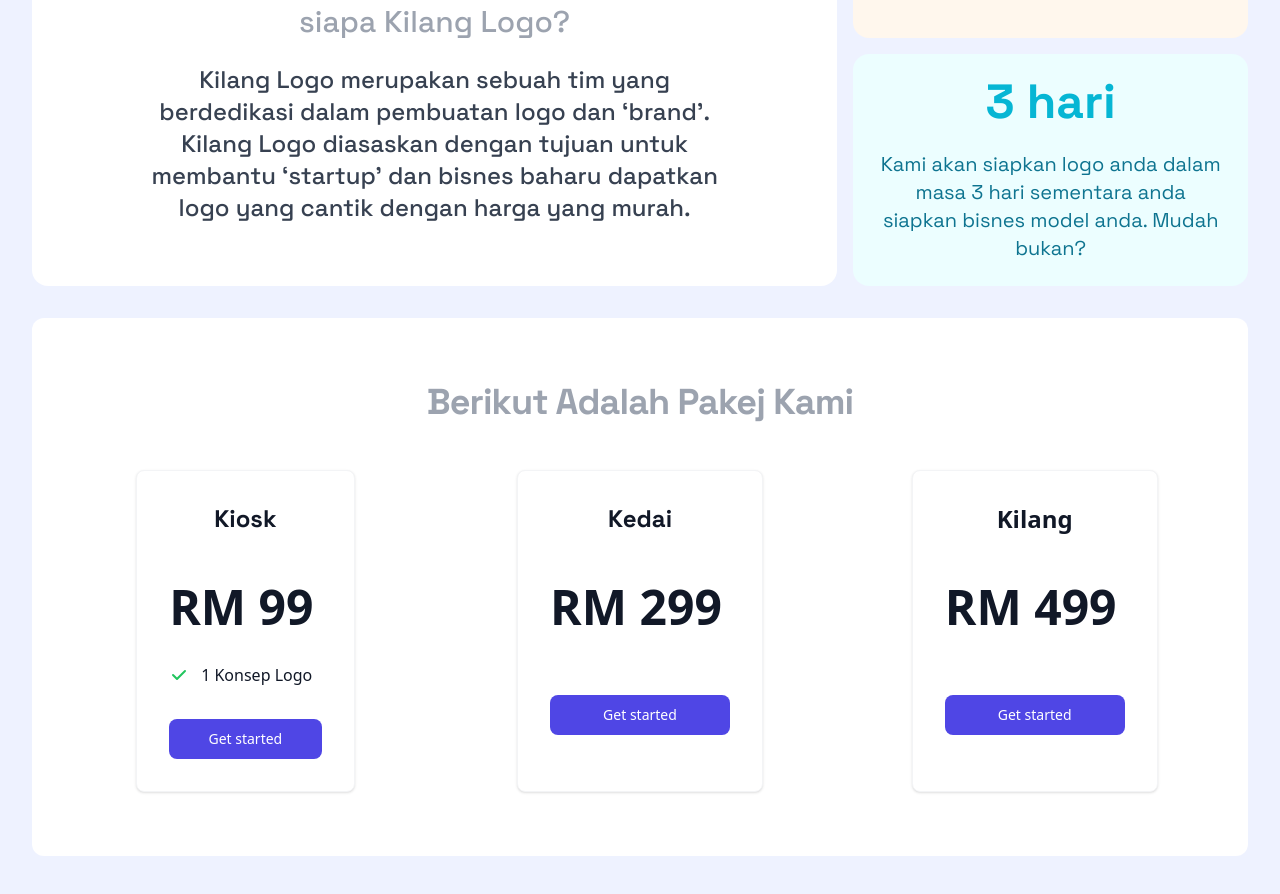
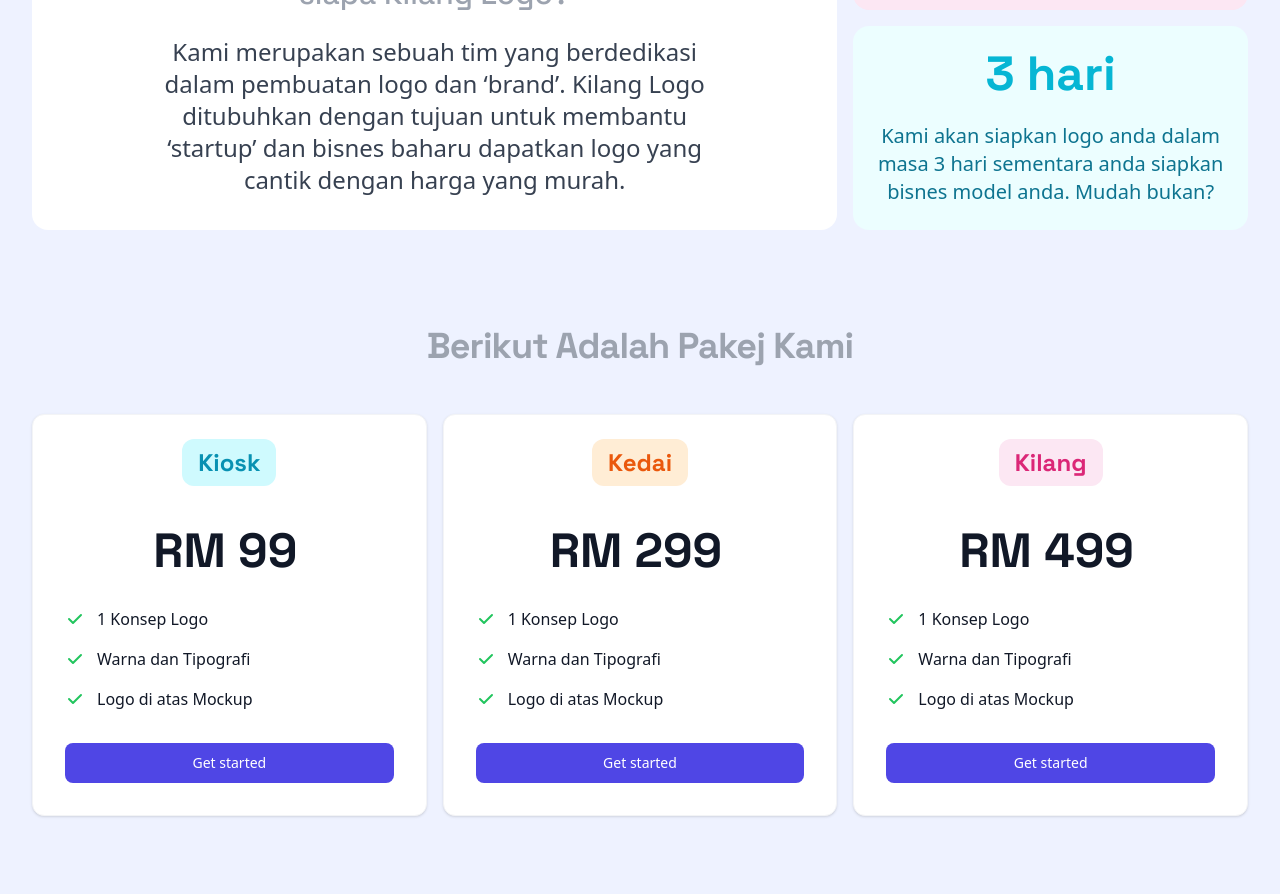
Before and after one commit to uzzairwebstudio/logomurah, a React (Vite) app: page / in a window 1280 px wide. Shown: the part 720-1614 px from the top of the page. Built offline with nearby package versions, Linux system fonts and the light colour scheme; a web font is replaced by a local one.

Commit message:
pricing item

```diff
--- /dev/null
+++ b/src/components/PricingBody.jsx
@@ -0,0 +1,11 @@
+function PricingBody(props) {
+
+    return (
+
+        <div className="flex flex-col p-6 max-w-lg text-center text-gray-900 bg-white rounded-xl border border-gray-100 shadow dark:border-gray-600 xl:p-8 dark:bg-gray-800 dark:text-white">
+            {props.children}
+        </div>
+    )
+}
+
+export default PricingBody
--- a/src/components/PricingItem.jsx
+++ b/src/components/PricingItem.jsx
@@ -2,7 +2,7 @@ function PricingItem(props) {
 
     return (
         <li className="flex items-center space-x-3">
-            <svg className="flex-shrink-0 w-5 h-5 text-green-500 dark:text-green-400" fill="currentColor" viewBox="0 0 20 20" xmlns="http://www.w3.org/2000/svg"><path fill-rule="evenodd" d="M16.707 5.293a1 1 0 010 1.414l-8 8a1 1 0 01-1.414 0l-4-4a1 1 0 011.414-1.414L8 12.586l7.293-7.293a1 1 0 011.414 0z" clip-rule="evenodd"></path></svg>
+            <svg className="flex-shrink-0 w-5 h-5 text-green-500 dark:text-green-400" fill="currentColor" viewBox="0 0 20 20" xmlns="http://www.w3.org/2000/svg"><path fillRule="evenodd" d="M16.707 5.293a1 1 0 010 1.414l-8 8a1 1 0 01-1.414 0l-4-4a1 1 0 011.414-1.414L8 12.586l7.293-7.293a1 1 0 011.414 0z" clipRule="evenodd"></path></svg>
             <span>{props.item}</span>
         </li>
     )
--- /dev/null
+++ b/src/components/PricingPackageName.jsx
@@ -0,0 +1,13 @@
+function PricingPackageName(props) {
+
+    return (
+        <h3 className="mb-4 text-2xl font-semibold font-heading">
+            <span className={`px-4 py-2 rounded-xl ${props.classes}`}>
+                {props.name}
+            </span>
+        </h3>
+    )
+
+}
+
+export default PricingPackageName
--- /dev/null
+++ b/src/components/PricingRate.jsx
@@ -0,0 +1,8 @@
+function PricingRate(props) {
+
+    return (<div className="flex justify-center items-baseline my-8">
+        <span className="mr-2 text-5xl font-extrabold font-heading">{props.rate}</span>
+    </div>)
+}
+
+export default PricingRate
--- a/src/includes/About.jsx
+++ b/src/includes/About.jsx
@@ -6,21 +6,21 @@ function About() {
             <div className="col-span-2 rounded-2xl p-8 bg-white flex flex-col items-center justify-center space-y-6">
                 <img src="../../public/img/fisting.png" className="w-28" alt="" />
                 <p className="font-heading text-gray-400 font-medium text-3xl">siapa Kilang Logo?</p>
-                <p className="font-heading text-2xl font-medium text-gray-700 max-w-xl">
-                    Kilang Logo merupakan sebuah tim yang berdedikasi dalam pembuatan logo dan ‘brand’. Kilang Logo diasaskan dengan tujuan untuk membantu ‘startup’ dan bisnes baharu dapatkan logo yang cantik dengan harga yang murah.
+                <p className=" text-2xl font-medium text-gray-700 max-w-xl">
+                    Kami merupakan sebuah tim yang berdedikasi dalam pembuatan logo dan ‘brand’. Kilang Logo ditubuhkan dengan tujuan untuk membantu ‘startup’ dan bisnes baharu dapatkan logo yang cantik dengan harga yang murah.
                 </p>
 
             </div>
-            <div class="col-span-1 grid grid-rows-2 grid-flow-col gap-4">
-                <div className="rounded-2xl p-6 bg-orange-50 flex flex-col items-center justify-center space-y-6">
-                    <p className="font-heading text-orange-500 font-semibold text-5xl">RM 99</p>
-                    <p className="font-heading text-xl font-base text-orange-700 ">
-                        Servis kami bermula dari serendah RM 99.00 sahaja. Sesuai untuk 'startup' dan bisnes baharu.
+            <div className="col-span-1 grid grid-rows-2 grid-flow-col gap-4">
+                <div className="rounded-2xl p-6 bg-pink-100 flex flex-col items-center justify-center space-y-6">
+                    <p className="font-heading text-pink-500 font-semibold text-5xl">RM 99</p>
+                    <p className=" text-xl font-base text-pink-700 ">
+                        Servis kami bermula dari serendah RM 99.00 sahaja. Sesuai untuk ‘startup’ dan bisnes baharu.
                     </p>
                 </div>
                 <div className="rounded-2xl p-6 bg-cyan-50 flex flex-col items-center justify-center space-y-6">
                     <p className="font-heading text-cyan-500 font-semibold text-5xl">3 hari</p>
-                    <p className="font-heading text-xl font-base text-cyan-700 ">
+                    <p className=" text-xl font-base text-cyan-700 ">
                         Kami akan siapkan logo anda dalam masa 3 hari sementara anda siapkan bisnes model anda. Mudah bukan?
                     </p>
                 </div>
--- a/src/includes/Pricing.jsx
+++ b/src/includes/Pricing.jsx
@@ -1,43 +1,47 @@
+import PricingBody from "../components/PricingBody"
 import PricingItem from "../components/PricingItem"
+import PricingPackageName from "../components/PricingPackageName"
+import PricingRate from "../components/PricingRate"
 
 function Pricing() {
 
     return (
-        <section className="bg-white dark:bg-gray-900 my-8 rounded-xl">
-            <div className="py-8 px-4 mx-auto max-w-7xl lg:py-16 lg:px-6">
+        <section className="my-8 rounded-xl">
+            <div className="py-8 max-w-7xl lg:py-16">
                 <div className="mx-auto text-center mb-8 lg:mb-12">
                     <h2 className="mb-4 font-heading text-4xl tracking-tight font-extrabold text-gray-400 dark:text-white">Berikut Adalah Pakej Kami</h2>
                 </div>
                 <div className="space-y-8 lg:grid lg:grid-cols-3 sm:gap-4 lg:space-y-0">
-                    <div className="flex flex-col p-6 mx-auto max-w-lg text-center text-gray-900 bg-white rounded-lg border border-gray-100 shadow dark:border-gray-600 xl:p-8 dark:bg-gray-800 dark:text-white">
-                        <h3 className="mb-4 text-2xl font-semibold font-heading">Kiosk</h3>
-                        <div className="flex justify-center items-baseline my-8">
-                            <span className="mr-2 text-5xl font-extrabold">RM 99</span>
-                        </div>
+                    <PricingBody>
+                        <PricingPackageName name="Kiosk" classes="bg-cyan-100 text-cyan-600" />
+                        <PricingRate rate="RM 99" />
                         <ul role="list" className="mb-8 space-y-4 text-left">
                             <PricingItem item="1 Konsep Logo" />
+                            <PricingItem item="Warna dan Tipografi" />
+                            <PricingItem item="Logo di atas Mockup" />
                         </ul>
                         <a href="#" className="text-white bg-indigo-600 hover:bg-indigo-700 focus:ring-4 focus:ring-indigo-200 font-medium rounded-lg text-sm px-5 py-2.5 text-center dark:text-white  dark:focus:ring-indigo-900">Get started</a>
-                    </div>
-                    <div className="flex flex-col p-6 mx-auto max-w-lg text-center text-gray-900 bg-white rounded-lg border border-gray-100 shadow dark:border-gray-600 xl:p-8 dark:bg-gray-800 dark:text-white">
-                        <h3 className="mb-4 text-2xl font-semibold font-heading">Kedai</h3>
-                        <div className="flex justify-center items-baseline my-8">
-                            <span className="mr-2 text-5xl font-extrabold">RM 299</span>
-                        </div>
+                    </PricingBody>
+                    <PricingBody>
+                        <PricingPackageName name="Kedai" classes="bg-orange-100 text-orange-600" />
+                        <PricingRate rate="RM 299" />
                         <ul role="list" className="mb-8 space-y-4 text-left">
+                            <PricingItem item="1 Konsep Logo" />
+                            <PricingItem item="Warna dan Tipografi" />
+                            <PricingItem item="Logo di atas Mockup" />
                         </ul>
                         <a href="#" className="text-white bg-indigo-600 hover:bg-indigo-700 focus:ring-4 focus:ring-indigo-200 font-medium rounded-lg text-sm px-5 py-2.5 text-center dark:text-white  dark:focus:ring-indigo-900">Get started</a>
-                    </div>
-                    <div className="flex flex-col p-6 mx-auto max-w-lg text-center text-gray-900 bg-white rounded-lg border border-gray-100 shadow dark:border-gray-600 xl:p-8 dark:bg-gray-800 dark:text-white">
-                        <h3 className="mb-4 text-2xl font-semibold">Kilang</h3>
-                        <div className="flex justify-center items-baseline my-8">
-                            <span className="mr-2 text-5xl font-extrabold">RM 499</span>
-                        </div>
+                    </PricingBody>
+                    <PricingBody>
+                        <PricingPackageName name="Kilang" classes="bg-pink-100 text-pink-600" />
+                        <PricingRate rate="RM 499" />
                         <ul role="list" className="mb-8 space-y-4 text-left">
-
+                            <PricingItem item="1 Konsep Logo" />
+                            <PricingItem item="Warna dan Tipografi" />
+                            <PricingItem item="Logo di atas Mockup" />
                         </ul>
                         <a href="#" className="text-white bg-indigo-600 hover:bg-indigo-700 focus:ring-4 focus:ring-indigo-200 font-medium rounded-lg text-sm px-5 py-2.5 text-center dark:text-white  dark:focus:ring-indigo-900">Get started</a>
-                    </div>
+                    </PricingBody>
                 </div>
             </div>
         </section>
--- a/tailwind.config.cjs
+++ b/tailwind.config.cjs
@@ -1,4 +1,6 @@
 /** @type {import('tailwindcss').Config} */
+const colors = require('tailwindcss/colors')
+
 module.exports = {
     content: ["./index.html", "./src/**/*.{js,ts,jsx,tsx}"],
     theme: {
@@ -7,6 +9,9 @@ module.exports = {
                 sans: ["Inter var", "system-ui"],
                 heading: ["Space Grotesk"],
             },
+            colors: {
+                cyan: colors.cyan
+            }
         },
     },
     plugins: [],
```
Also changed, not shown: public/img/aqiqah-ammar.png (added).
